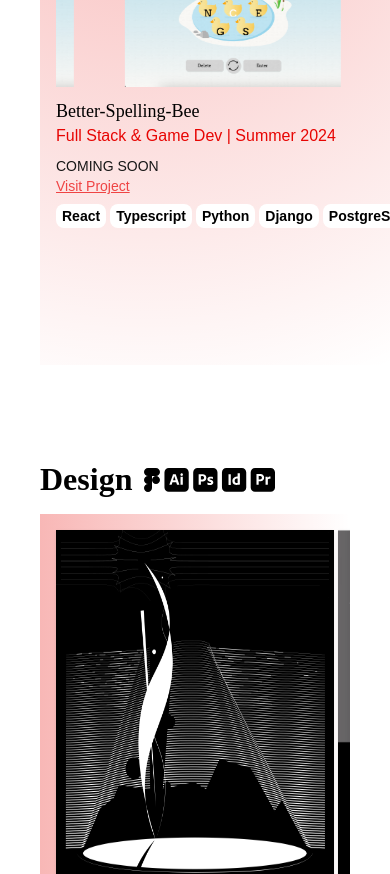
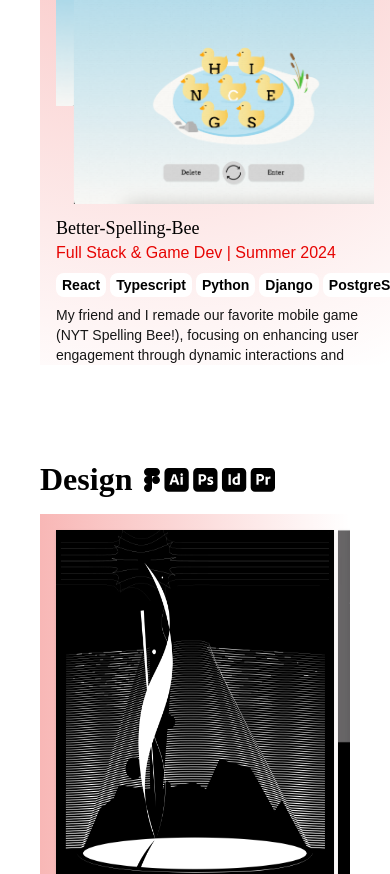
Before and after one commit to kimestelle/my-portfolio, a Next.js app: page / in a window 390 px wide. Shown: the part 3040-3914 px from the top of the page. Built offline with nearby package versions, Linux system fonts and the light colour scheme; a web font is replaced by a local one.

Commit message:
added peojct descripton

```diff
--- a/src/app/components/Projects.tsx
+++ b/src/app/components/Projects.tsx
@@ -32,8 +32,17 @@ const projects: Code[] = [
     label: 'Full Stack & Game Dev',
     url: 'donationpage.com',
     languages: ['React','Typescript','Python','Django', 'PostgreSQL'],
-    description: 'COMING SOON',
-    imageUrls: ['/project-images/better-spelling-bee/bsb-demo.mp4',
+    description: "My friend and I remade our favorite mobile game (NYT Spelling Bee!), focusing on enhancing user engagement through dynamic interactions and personalized features.\n" +
+  "\nDesign Challenges:\n" +
+  "- Developed a minimal and responsive web interface, ensuring ease of use while incorporating subtle animations to give the screen life.\n" +
+  "- Created a customizable duck avatar and letter block, designed to attract user interaction through playful, tangible draggable objects.\n" +
+  "\nDevelopment Challenges:\n" +
+  "- Efficient algorithm to source a dictionary subset from 7 letters, including a pangram, by processing and sorting a large dictionary (46,444 words) and indexing it by letter + creating a separate source of pangrams to pull the letters from.\n" +
+  "- Drag-and-drop functionality for the duck graphics, ensuring they could be seamlessly cloned/dragged onto words and reordered dynamically using painstaking CSS details and npm packages.\n" +
+  "- Complex game and user data states, appropriate caching to maintain performance across gameplay sessions.\n" +
+  "- JWT token management for secure user authentication and session persistence.\n",
+
+  imageUrls: ['/project-images/better-spelling-bee/bsb-demo.mp4',
       '/project-images/better-spelling-bee/image-1.png',
       '/project-images/better-spelling-bee/image-2.png',
     '/project-images/better-spelling-bee/image-3.png',
--- a/src/app/components/blocks/CodeBlock.tsx
+++ b/src/app/components/blocks/CodeBlock.tsx
@@ -15,16 +15,16 @@ export default function CodeBlock({ project }: CodeBlockProps) {
   };
 
   return (
-    <div className='flex flex-col h-[40rem] md:h-[30rem] md:flex-row gap-3 md:gap-5'>
+    <div className='flex flex-col h-min md:h-[30rem] md:flex-row gap-3 md:gap-5'>
       <span className='absolute red text-[1.5rem] inline-block rotate-90 -mt-8 z-10'>&gt;</span>
       <div className='embla flex-1 h-[40rem] md:h-[30rem]' ref={emblaRef}>
         <div className='embla__container h-full'>
           {project.imageUrls.map((url, index) => (
             <div key={index} className='embla__slide h-full flex justify-center items-center'>
               {isVideo(url) ? (
-                <video src={url} controls className='h-full w-auto object-cover' />
+                <video src={url} controls className='h-full w-auto object-contain' />
               ) : (
-                <img src={url} alt={`Project Media ${index + 1}`} className='h-full w-auto object-cover' />
+                <img src={url} alt={`Project Media ${index + 1}`} className='h-full w-auto object-contain' />
               )}
             </div>
           ))}
@@ -32,16 +32,16 @@ export default function CodeBlock({ project }: CodeBlockProps) {
       </div>
       <div className='flex flex-1 flex-col'>
         <h3 className='leading-snug sm:text-2xl text-lg'>{project.name}</h3>
-        <h5 className='mb-2 font-normal'>{project.label} | {project.date}</h5>
-        <p className='text-sm'>{project.description}</p>
+        <h5 className='font-normal'>{project.label} | {project.date}</h5>
+        <ol className='list-none flex flex-row gap-1 items-center pt-2'>
+          {project.languages.map((language, index) => (
+            <li key={index} className='bg-white text-sm p-0.5 px-1.5 mb-2 md:mb-5 rounded-lg'>{language}</li>
+          ))}
+        </ol>
+        <p className='text-sm split-line'>{project.description}</p>
         <a href={project.url} className='text-sm underline text-red-500' target='_blank' rel='noopener noreferrer'>
           Visit Project
         </a>
-        <ol className='list-none flex flex-row gap-1 items-center pt-2'>
-          {project.languages.map((language, index) => (
-            <li key={index} className='bg-white text-sm p-0.5 px-1.5 mb-1 rounded-lg'>{language}</li>
-          ))}
-        </ol>
       </div>
     </div>
   );
--- a/src/app/globals.css
+++ b/src/app/globals.css
@@ -101,6 +101,10 @@ a {
   p, li, a {
     font-size: 0.8rem;
   }
+}
+
+.split-line {
+  white-space: pre-line;
 }
 
 .red {
```
